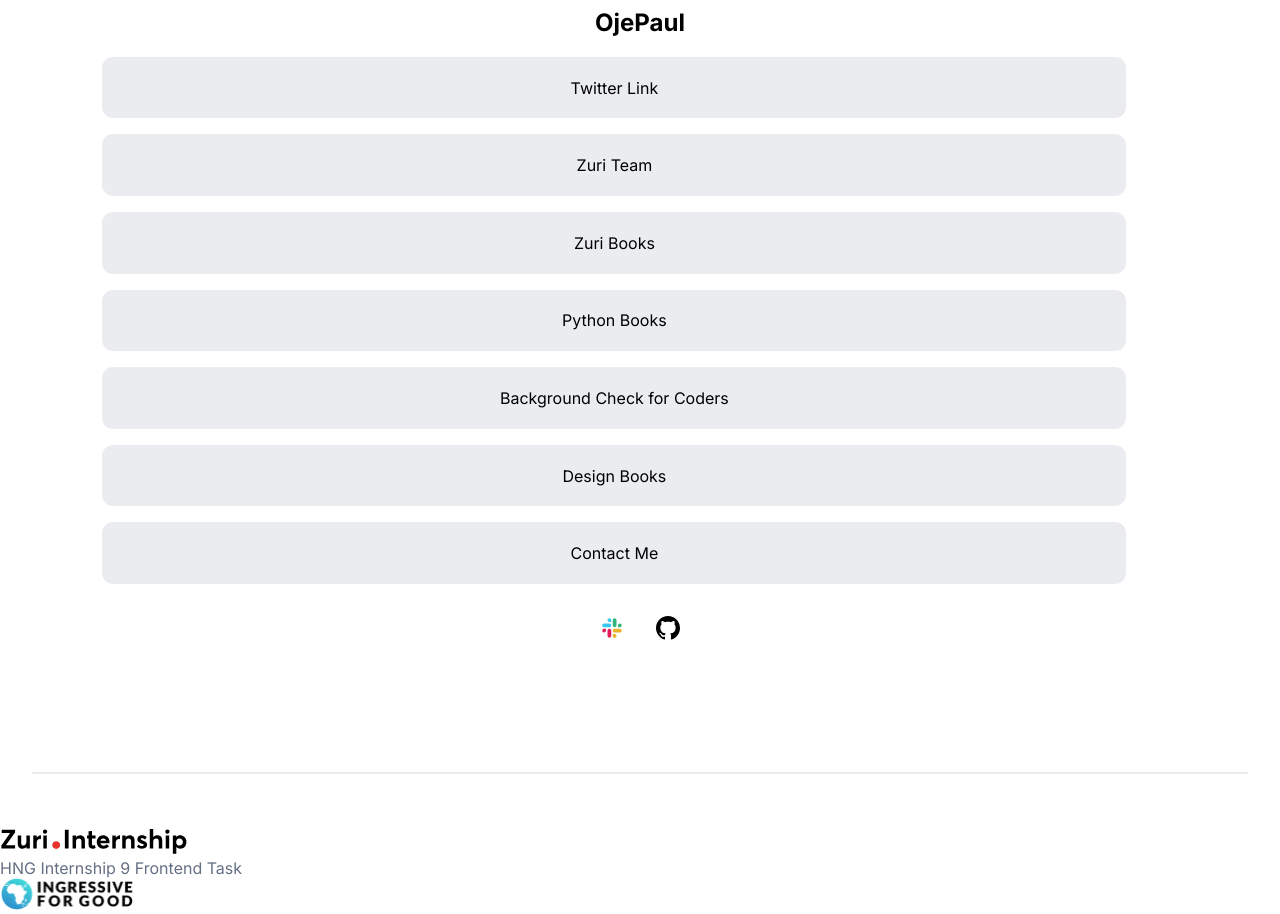
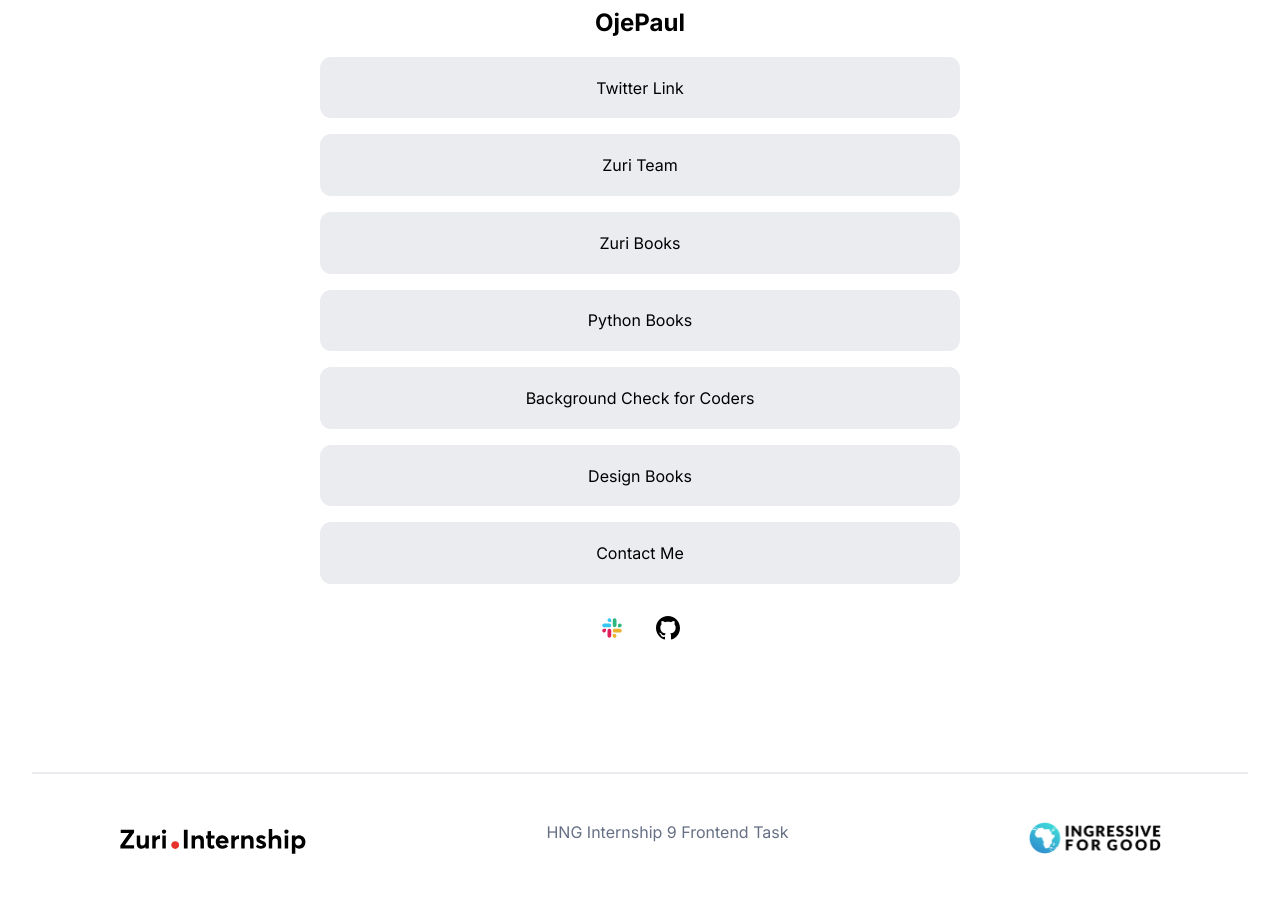
Before and after one commit to Paulzodak/Zuri-Task-1, a React (Create React App) app: page / in a window 1280 px wide. Shown: the part 240-1154 px from the top of the page. After the commit the page ends 1094 px from the top, so only its background shows below. Built offline with nearby package versions, Linux system fonts and the light colour scheme.

Commit message:
styles : adjusted footer styling

```diff
--- a/src/DesktopApp.css
+++ b/src/DesktopApp.css
@@ -40,3 +40,9 @@
 .router_link {
   text-decoration: none;
 }
+#footer {
+  margin: auto;
+  display: grid;
+  grid-template-columns: auto auto auto;
+  justify-content: space-around;
+}
--- a/src/DesktopApp.js
+++ b/src/DesktopApp.js
@@ -7,6 +7,7 @@
 import github_logo from "./images/github.svg";
 import linkDesktop from "./images/linkDesktop.svg";
 import { Link } from "react-router-dom";
+import Footer from "./components/Footer";
 function DesktopApp({ links }) {
   return (
     <div className="App">
--- a/src/components/LinkItem.css
+++ b/src/components/LinkItem.css
@@ -4,7 +4,8 @@
   padding: 1.3rem;
   border: none;
   width: 80%;
-  margin: 1rem 8%;
+  max-width: 40rem;
+  margin: 1rem auto;
   border-radius: 0.7rem;
   text-decoration: none;
   cursor: pointer;
@@ -23,7 +24,7 @@
   padding: 1.3rem;
   border: none;
   width: 85%;
-  margin: 1rem 4%;
+  margin: 1rem auto;
   text-align: center;
   text-decoration: none;
   /* color: black; */
```
